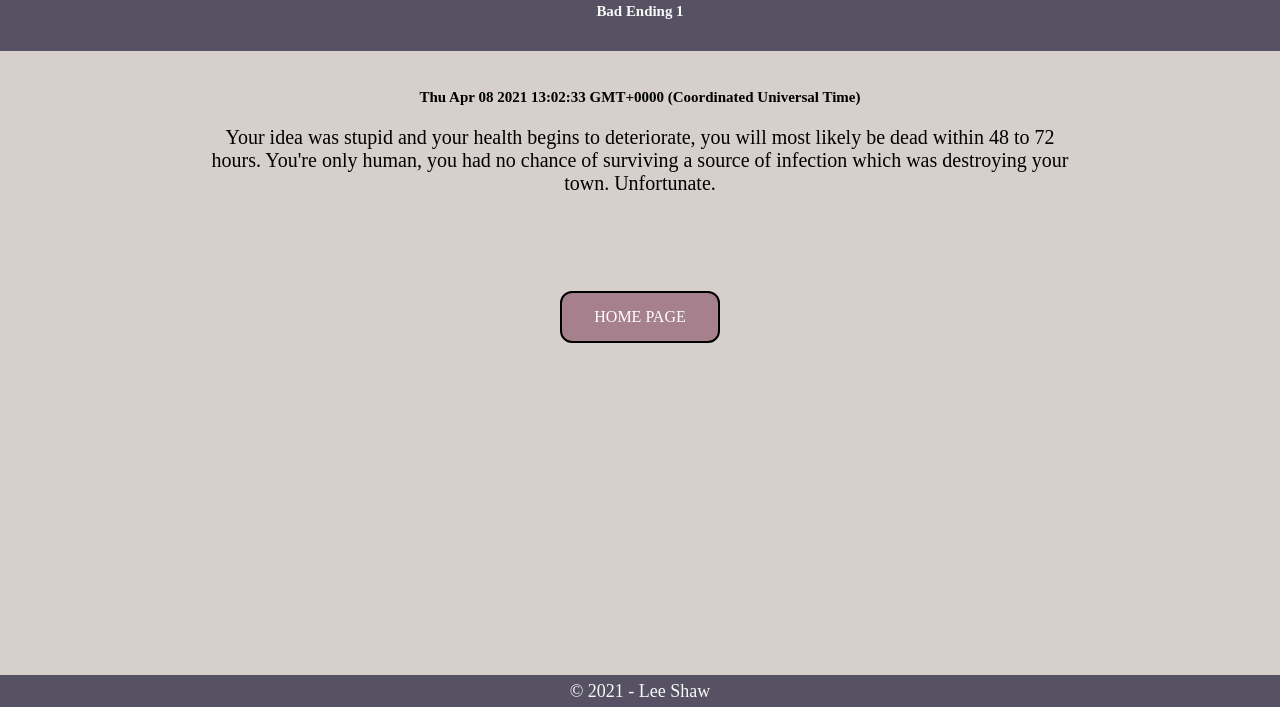
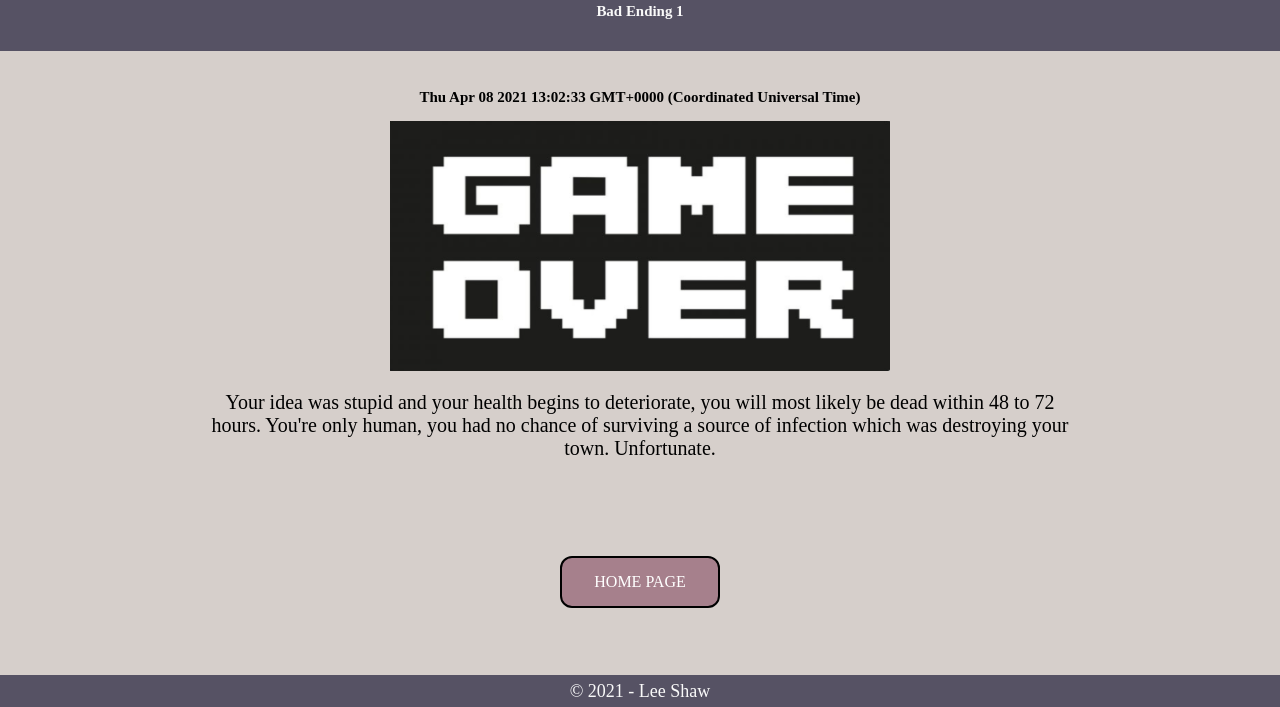
Before and after one commit to Leesh2903/WebTechProject.github.io, a plain HTML site: page ending1.html in a window 1280 px wide. Shown: the part 93-800 px from the top of the page. Drawn offline with Linux system fonts and the light colour scheme.

Commit message:
Added images and code commentary

```diff
--- a/ending1.html
+++ b/ending1.html
@@ -1,5 +1,6 @@
 <html>
     <head>
+        <!--Links css file to webpage-->
         <link rel="stylesheet" href="project.css" type="text/css"/>
         <title>Project - Ending </title>
     </head>
@@ -10,19 +11,26 @@
         <h5>Bad Ending 1</h5>
     </header>
 
+    <!--Main section of page, with date/time added via javascript-->
     <main id="index">
     <br>
     <p id="time" class="time"></p>
+    <!--Image for ending-->
+    <!--Image source - https://stock.adobe.com/sk/search/images?k=%22you%20win%22&fbclid=IwAR2kpATe9cpxSX5uoXcCwK9PE-Y-YWLqYLZIb3K4JwI9O4fex_C8_oyY7kI-->
+    <img src="images/dead.png" height="250" width="500">
+
     <p> Your idea was stupid and your health begins to deteriorate, you will most likely be dead within 48 to 72 hours. You're only human, you had no chance of surviving a
         source of infection which was destroying your town. Unfortunate.
 
     <br><br><br><br><br>
 
+    <!--Button to go home-->
     <a href="index.html" class="button main_button">HOME PAGE</a>
 
     </main>
 
     <footer>&copy 2021 - Lee Shaw</footer>
+    <!--Links javascript file to webpage-->
     <script src="jscript.js"></script>
     </body>
 <html>
```
Also changed, not shown: ending2.html (+7 -0 lines), ending3.html (+6 -0 lines), goodending.html (+7 -1 lines), index.html (+4 -1 lines), option1.html (+5 -0 lines), option2.html (+5 -0 lines), option3.html (+5 -0 lines), images/dead.png (added), images/win.png (added).
